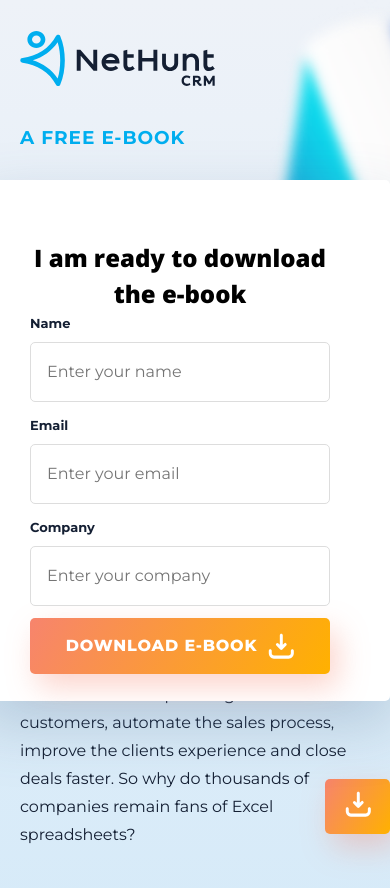
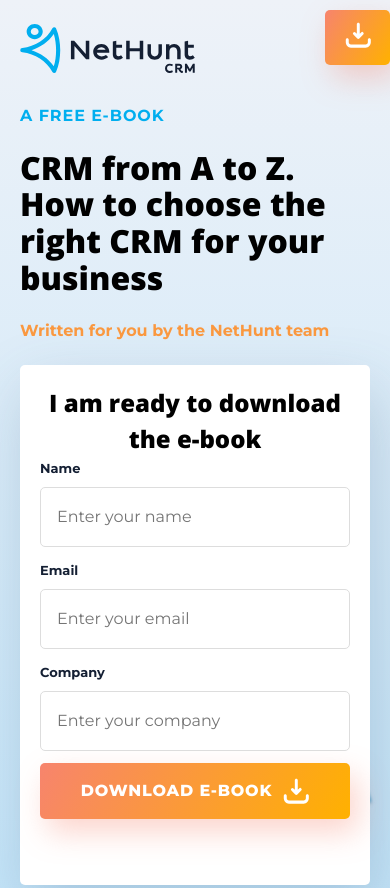
Before and after one commit to SvitlanaTsupryk-jul18/NetHunt, a website: page index.html in a window 390 px wide. Shown: the top 888 px of the page. Drawn offline with nearby package versions, Linux system fonts and the light colour scheme; files that its build step writes are made by us from their sources.

Commit message:
added mediaqueries

```diff
--- a/gulpfile.js
+++ b/gulpfile.js
@@ -1,28 +1,32 @@
-'use strict';
+"use strict";
 
-var gulp = require('gulp');
-var sass = require('gulp-sass');
-var browserSync = require('browser-sync').create();
-const autoprefixer = require('gulp-autoprefixer');
+var gulp = require("gulp");
+var sass = require("gulp-sass");
+var browserSync = require("browser-sync").create();
+const autoprefixer = require("gulp-autoprefixer");
+const babel = require("gulp-babel");
 
-
-gulp.task('sass', function () {
-    return gulp.src('./sass/**/*.scss')
-        .pipe(sass.sync().on('error', sass.logError))
-        .pipe(gulp.dest('./css'));
+gulp.task("sass", function() {
+  return gulp
+    .src("./sass/**/*.scss")
+    .pipe(sass.sync().on("error", sass.logError))
+    .pipe(gulp.dest("./css"));
 });
 
-gulp.task('autopref', () =>
-    gulp.src('css/style.css')
-    .pipe(autoprefixer({
-        browsers: ['last 2 versions'],
+gulp.task("autopref", () =>
+  gulp
+    .src("css/style.css")
+    .pipe(
+      autoprefixer({
+        overrideBrowserslist: ["last 2 versions"],
         cascade: false
-    }))
-    .pipe(gulp.dest('./dist'))
+      })
+    )
+    .pipe(gulp.dest("./dist"))
 );
 
 // Static server
-gulp.task('browser-sync', function () {
+gulp.task("browser-sync", function() {
   browserSync.init({
     server: {
       baseDir: "./"
@@ -30,11 +34,21 @@
   });
 });
 
-gulp.task('syncReload', function () {
+gulp.task("syncReload", function() {
   browserSync.reload();
 });
 
+gulp.task("scripts", function() {
+  return gulp
+    .src("script.js")
+    .pipe(
+      babel({
+        presets: ["@babel/env"]
+      })
+    )
+    .pipe(gulp.dest("dist"));
+});
 
-gulp.task('default', ['browser-sync', 'sass'], function () {
-    gulp.watch('./sass/**/*.scss', ['sass', 'syncReload']);
+gulp.task("default", ["browser-sync", "sass"], function() {
+  gulp.watch("./sass/**/*.scss", ["sass", "syncReload"]);
 });
--- a/index.html
+++ b/index.html
@@ -10,7 +10,7 @@
         href='https://cdnjs.cloudflare.com/ajax/libs/modern-normalize/0.5.0/modern-normalize.min.css'>
     <link href="https://fonts.googleapis.com/css?family=Montserrat:400,700,800|Open+Sans:400,800&display=swap"
         rel="stylesheet">
-    <link rel="stylesheet" type="text/css" href="css/style.css">
+    <link rel="stylesheet" type="text/css" href="dist/style.css">
 
 
 </head>
@@ -22,12 +22,30 @@
                 <h1><img class="hero__logo" src="./images/logo.svg" alt="NetHunt" /></h1>
             </header>
 
-            <div class="hero__main main">
+            <div class="hero__main">
+                <div class="main">
                     <p class="blue">A Free E-Book</p>
                     <h2 class="main__title">CRM from A to Z.<br>
                         How to choose the right
                         CRM for your business</h2>
                     <p class="main__subtitle">Written for you by the NetHunt team</p>
+                    <div class="form-wrapper form--mobile">
+                        <form class="form">
+                            <h2 class="form__title">I am ready to download
+                                the e-book</h2>
+                            <p class="form__input-title">Name</p>
+                            <input class="form__input" type="text" name="name" placeholder="Enter your name" required
+                                pattern=".{3,}" />
+                            <p class="form__input-title">Email</p>
+                            <input class="form__input" type="email" name="email" placeholder="Enter your email" required
+                                pattern="[a-z0-9._%+-]+@[a-z0-9.-]+\.[a-z]{2,}$">
+                            <p class="form__input-title">Company</p>
+                            <input class="form__input" type="text" name="company" placeholder="Enter your company"
+                                required pattern=".{3,}" />
+                            <button class="btn form__btn" type="submit">Download e-book&nbsp;&nbsp;<img
+                                    src="./images/shape-1.svg" /></button>
+                        </form>
+                    </div>
                     <p class="main__text">Customer Relationship Management (CRM) systems are essential to any business.
                         CRM
                         helps to organize
@@ -59,7 +77,8 @@
                         <li class="main__list-item"> The true cost of CRM and so much more.</li>
                     </ul>
                 </div>
-            <div class="form-wrapper">
+
+                <div class="form-wrapper form--desktop">
                     <form class="form">
                         <h2 class="form__title">I am ready to download
                             the e-book</h2>
@@ -77,6 +96,7 @@
                     </form>
                 </div>
             </div>
+        </div>
         <aside class="hero__aside">
             <img class="hero__aside-img" src="./images/pic1.png" alt="books">
         </aside>
@@ -85,7 +105,7 @@
     <footer class="footer">
     </footer>
 
-    <script src="script.js " defer></script>
+    <script src="dist/script.js " defer></script>
 
 </body>
 
--- a/sass/style.scss
+++ b/sass/style.scss
@@ -89,7 +89,7 @@
     object-fit: contain;
   }
   &__main {
-    max-width: 595px;
+    display: flex;
     padding-bottom: 60px;
   }
   &__aside {
@@ -122,15 +122,15 @@
 }
 
 .main {
+  max-width: 595px;
   &__title {
     font-size: 48px;
-
     padding: 38px 0;
     letter-spacing: normal;
     text-align: left;
   }
   &__subtitle {
-    color: $hover-color;
+    color: #fa983f;
     font-weight: bold;
   }
   &__text {
@@ -158,13 +158,9 @@
     line-height: 1.5;
   }
   &-wrapper {
-    position: absolute;
-    z-index: 2;
-    top: 180px;
-    right: 0;
     width: 420px;
     margin-left: 20px;
-    height: 521px;
+    height: 100%;
     border-radius: 5px;
     box-shadow: 6.5px 24.1px 60px 0 rgba(67, 103, 138, 0.25);
     background-color: #ffffff;
@@ -203,6 +199,9 @@
     margin-top: -15px;
     visibility: hidden;
   }
+  &--mobile {
+    display: none;
+  }
 }
 
 .error {
@@ -217,85 +216,73 @@
   transform: translateY(-500%);
 }
 
-// .sctitle {
-//   // background-image: linear-gradient(to top, #eef2f8, #b6e0f9);
+@media only screen and (max-width: 768px) {
+  .form {
+    &--desktop {
+      display: none;
+    }
+    &--mobile {
+      display: block;
+    }
+    &-wrapper {
+      height: 520px;
+      margin: 20px auto;
+      margin-bottom: 400px;
+    }
+  }
 
-//   text-transform: uppercase;
-//   font-family: $main-font;
-//   font-size: 20px;
-//   text-align: center;
-//   position: relative;
-//   padding-bottom: 60px;
-//   &:before {
-//     position: absolute;
-//     content: " ";
-//     top: 50px;
-//     left: 50%;
-//     transform: translateX(-50%);
-//     text-align: center;
-//     width: 50px;
-//     height: 2px;
-//     background-color: $text-color;
-//   }
-// }
+  .hero {
+    &__header {
+      padding: 20px 0;
+    }
+    &__logo {
+      width: 50%;
+    }
+    &__aside {
+      height: 1200px;
+      &-img {
+        position: absolute;
+        right: 0;
+        bottom: -50px;
+        margin: 0;
+        height: 60%;
+      }
+    }
+  }
+  .blue {
+    font-size: 1em;
+  }
 
-// .undertitle {
-//   font-size: 16px;
-//   text-align: center;
-//   margin-bottom: 70px;
-// }
+  .main {
+    &__title {
+      font-size: 32px;
+      padding: 20px 0;
+    }
+    &__list-item:before {
+      top: 5px;
+    }
+  }
 
-// .preloader {
-//   position: fixed;
-//   top: 0;
-//   left: 0;
-//   width: 100vw;
-//   height: 100vh;
-//   z-index: 3;
-//   background-color: $img-color;
-//   text-align: center;
-//   color: #fff;
-//   font-size: 30px;
-//   padding: 20%;
-//   transition: 1s all;
-//   opacity: 1;
-//   visibility: visible;
-// }
+  .btn--fixed {
+    top: 10px;
+  }
+  li {
+    padding: 0;
+  }
+}
 
-// .loader {
-//   width: 90px;
-//   height: 90px;
-//   border: 10px solid white;
-//   border-radius: 50%;
-//   border-top-color: #c0301c;
-//   line-height: 60px;
-//   color: white;
-//   padding: 5px;
-//   position: absolute;
-//   left: 50%;
-//   top: 50%;
-//   transform: translate(-50%, -50%);
-//   animation: spin 1s infinite;
-// }
-
-// .done {
-//   opacity: 0;
-//   visibility: hidden;
-// }
-
-// #left,
-// #right {
-//   display: inline-block;
-// }
-
-// @keyframes spin {
-//   from {
-//     transform: translate(-50%, -50%) rotate(0deg);
-//   }
-//   to {
-//     transform: translate(-50%, -50%) rotate(360deg);
-//   }
-// }
+@media only screen and (max-width: 576px) and(min-width: 320px) {
+  .form {
+    padding: 20px;
+    &-wrapper {
+      width: 100%;
+      margin-bottom: 300px;
+    }
+  }
+  .hero__aside-img {
+    height: 50%;
+  }
+}
 
 // @media only screen and (max-width: 768px) {
 //   %sec-padding {
```
Also changed, not shown: dist/style.css (added). Lines whose indentation alone changed are shown as unchanged.
